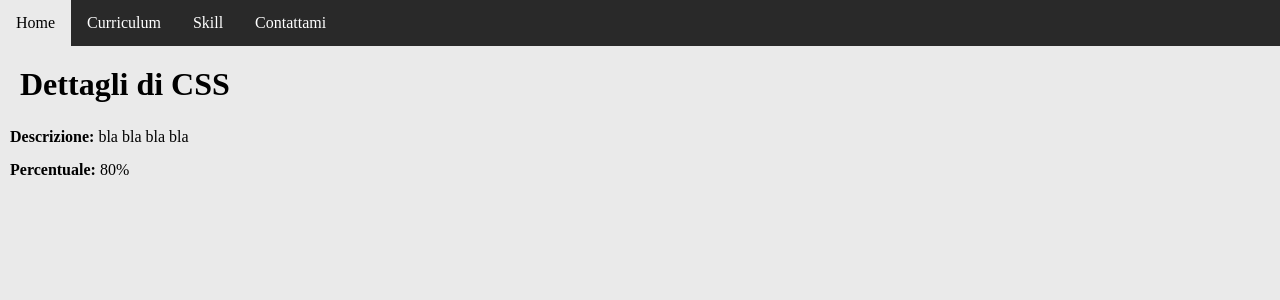
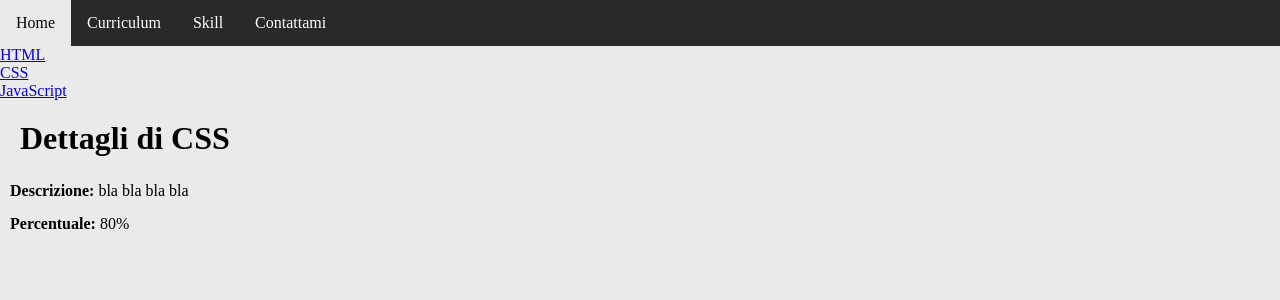
Before and after one commit to AlessandroAmen/curriculum2, a React (Vite) app in the folder Curriculum2/: page /pages/skill/css in a window 1280 px wide. Shown: the top 300 px of the page. Built offline with nearby package versions, Linux system fonts and the light colour scheme.

Commit message:
Navskill funzionante

```diff
--- /dev/null
+++ b/Curriculum2/src/components/Navskill.jsx
@@ -0,0 +1,24 @@
+import React from 'react';
+import { useSelector } from 'react-redux';
+import { Link } from 'react-router-dom';
+import "./Navskill.css";
+
+function Navskill() {
+  const languages = useSelector(state => state.languages);
+
+  return (
+    <nav className="nav-skill">
+      <ul>
+        {languages.map((language, index) => (
+          <li key={index}>
+            <Link to={`/pages/skill/${language.nome.toLowerCase()}`}>
+              {language.nome}
+            </Link>
+          </li>
+        ))}
+      </ul>
+    </nav>
+  );
+}
+
+export default Navskill;
--- a/Curriculum2/src/pages/SkillDetail.jsx
+++ b/Curriculum2/src/pages/SkillDetail.jsx
@@ -1,6 +1,7 @@
 import React from 'react';
 import { useSelector } from 'react-redux';
 import { useParams } from 'react-router-dom';
+import Navskill from '../components/Navskill';
 
 const SkillDetail = () => {
   const { nome } = useParams();
@@ -15,6 +16,7 @@ const SkillDetail = () => {
 
   return (
     <div>
+        <Navskill></Navskill>
       <h1>Dettagli di {language.nome}</h1>
       <p><strong>Descrizione:</strong> {language.descrizione}</p>
       <p><strong>Percentuale:</strong> {language.percentuale}</p>
--- a/Curriculum2/src/pages/skill.jsx
+++ b/Curriculum2/src/pages/skill.jsx
@@ -1,22 +1,14 @@
 import React from 'react';
 import { useSelector } from 'react-redux';
 import { Link } from 'react-router-dom';
+import Navskill from '../components/Navskill';
 
 const Skill = () => {
-  // Prendi lo stato globale dal Redux store
   const languages = useSelector(state => state.languages);
 
   return (
     <div>
-      <ul>
-        {languages.map((language, index) => (
-          <li key={index}>
-            <Link to={`/pages/skill/${language.nome.toLowerCase()}`}>
-              {language.nome}
-            </Link>
-          </li>
-        ))}
-      </ul>
+       <Navskill></Navskill>
     </div>
   );
 };
```
Also changed, not shown: Curriculum2/src/components/Navskill.css (added).
